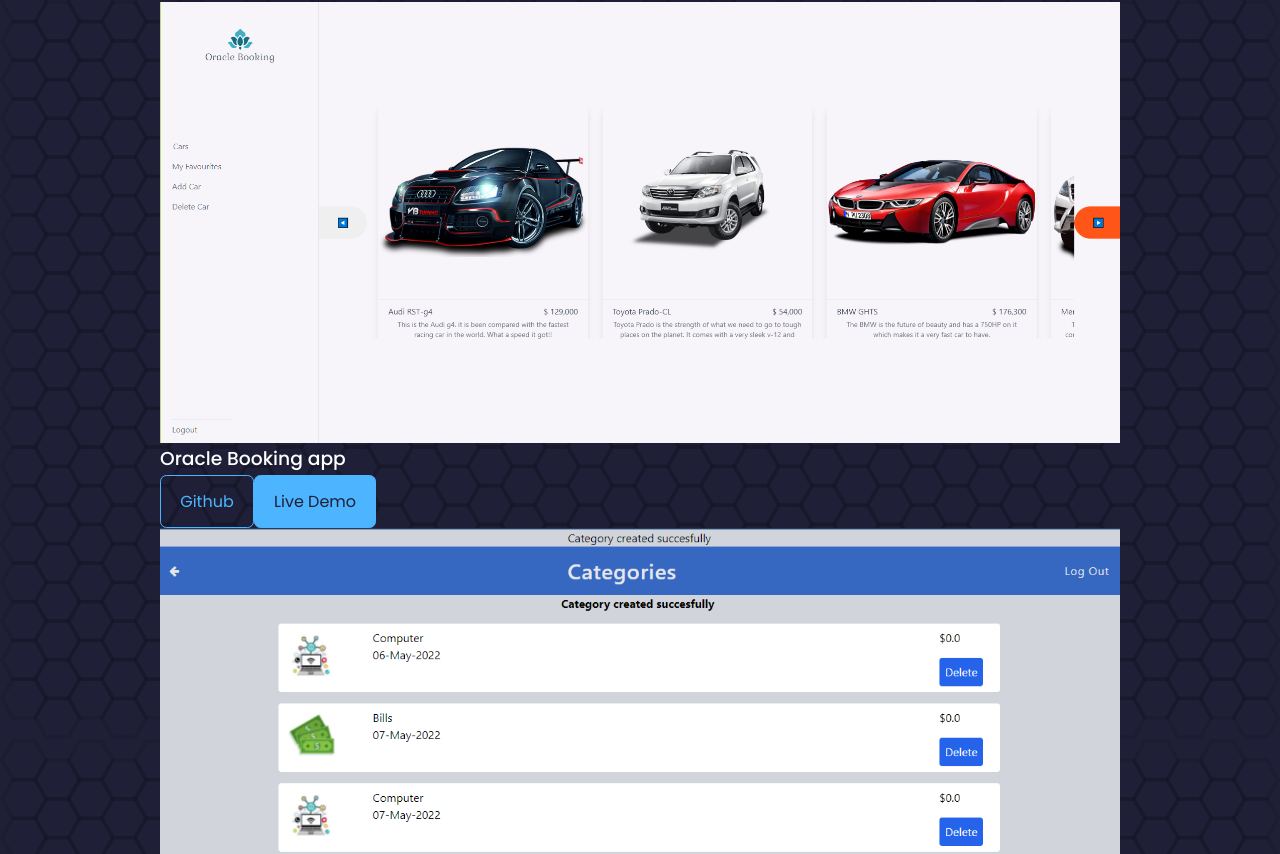
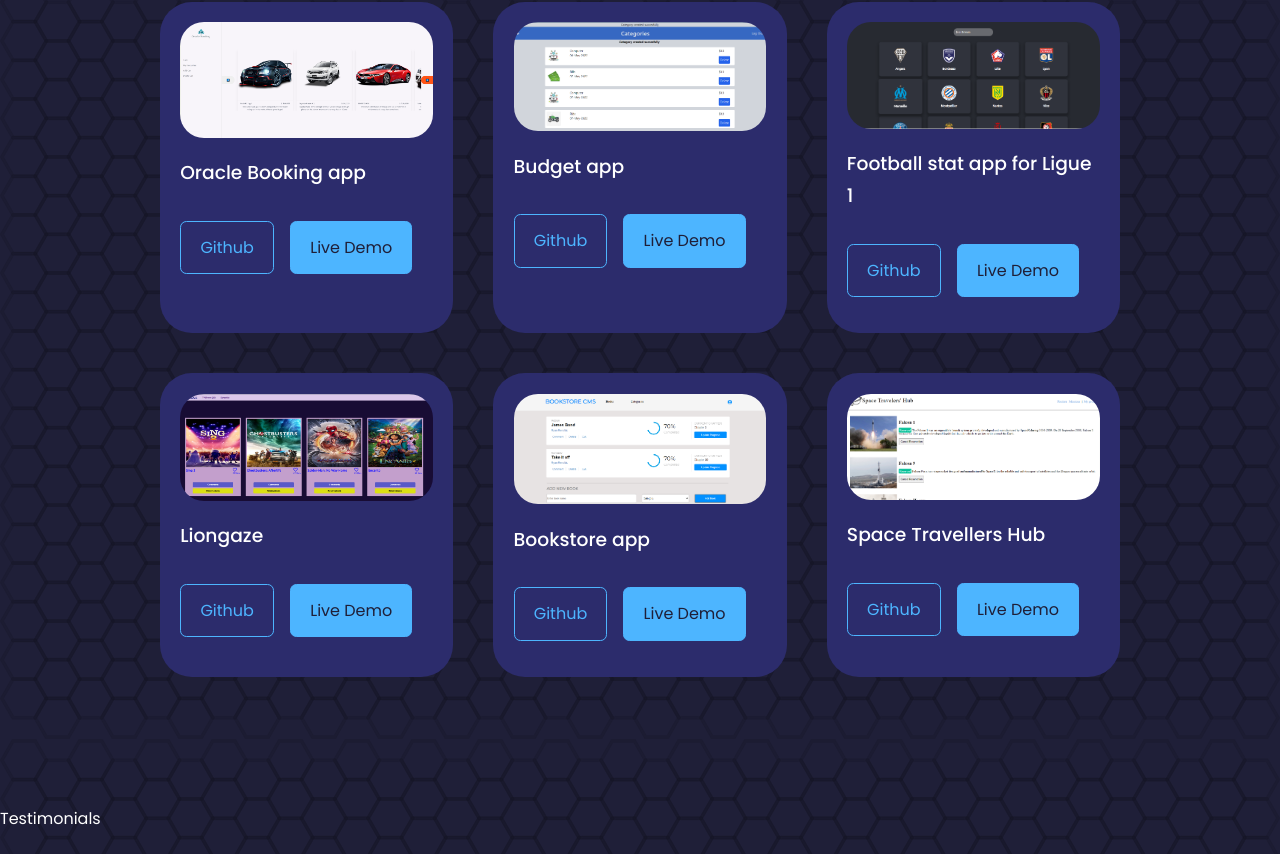
Before and after one commit to chukwuemeka1234/portfolio-victor, a React (Create React App) app: page / in a window 1280 px wide. Shown: the part 3809-4663 px from the top of the page. Built offline with nearby package versions, Linux system fonts and the light colour scheme.

Commit message:
Add styling and projects for portfolio

```diff
--- a/src/components/experience/Experience.jsx
+++ b/src/components/experience/Experience.jsx
@@ -1,3 +1,4 @@
+/* eslint-disable */
 import React from 'react';
 import './experience.css';
 import {BsPatchCheckFill} from 'react-icons/bs';
--- a/src/components/header/CTA.jsx
+++ b/src/components/header/CTA.jsx
@@ -1,3 +1,4 @@
+/* eslint-disable */
 import React from 'react'
 import CV from '../../assets/AveMaria.pdf';
 
--- a/src/components/header/Header.jsx
+++ b/src/components/header/Header.jsx
@@ -1,3 +1,4 @@
+/* eslint-disable */
 import React from 'react';
 import './header.css';
 import CTA from './CTA';
--- a/src/components/nav/Nav.jsx
+++ b/src/components/nav/Nav.jsx
@@ -1,3 +1,4 @@
+/* eslint-disable */
 import React from 'react';
 import './nav.css';
 import {AiOutlineHome} from 'react-icons/ai';
--- a/src/components/portfolio/Portfolio.jsx
+++ b/src/components/portfolio/Portfolio.jsx
@@ -1,3 +1,4 @@
+/* eslint-disable */
 import React from 'react';
 import './portfolio.css';
 import IMG1 from '../../assets/Oracle-portfolio.png';
@@ -7,64 +8,76 @@ import IMG4 from '../../assets/liongaze-portfolio.png';
 import IMG5 from '../../assets/Bookstore-portfolio.png';
 import IMG6 from '../../assets/SpaceHub-portfolio.png';
 
+const data = [
+  {
+    id: 1,
+    image: IMG1,
+    title: 'Oracle Booking app',
+    github: 'https://github.com/chukwuemeka1234/oracle-booking',
+    demo: 'https://protected-ocean-24892.herokuapp.com/',
+  },
+  {
+    id: 2,
+    image: IMG2,
+    title: 'Budget app',
+    github: 'https://github.com/chukwuemeka1234/Budget-app',
+    demo: 'https://salty-retreat-04794.herokuapp.com/',
+  },
+  {
+    id: 3,
+    image: IMG3,
+    title: 'Football stat app for Ligue 1',
+    github: 'https://github.com/chukwuemeka1234/football-stats',
+    demo: 'https://sharp-ardinghelli-96e3e2.netlify.app/',
+  },
+  {
+    id: 4,
+    image: IMG4,
+    title: 'Liongaze',
+    github: 'https://github.com/chukwuemeka1234/liongaze',
+    demo: 'https://elated-saha-e87646.netlify.app/',
+  },
+  {
+    id: 5,
+    image: IMG5,
+    title: 'Bookstore app',
+    github: 'https://github.com/chukwuemeka1234/bookstore',
+    demo: 'https://hardcore-jones-397d6a.netlify.app/',
+  },
+  {
+    id: 6,
+    image: IMG6,
+    title: 'Space Travellers Hub',
+    github: 'https://github.com/chukwuemeka1234/Space-Hub',
+    demo: 'https://stoic-brahmagupta-d3bba7.netlify.app/',
+  },
+]
+
 const Portfolio = () => {
   return (
-    <section id='portfolio'>
+    <section id="portfolio">
       <h5>My Recent Work</h5>
       <h2>Portfolio</h2>
-
       <div className="container portfolio__container">
-        <article>
-          <div className="portfolio__item-image">
-            <img src={IMG1} alt="Oracle app" />
-          </div>
-          <h3>Oracle Booking app</h3>
-          <a href="https://github.com" className='btn' target={'_blank'}>Github</a>
-          <a href="https://github.com" className='btn btn-primary' target={'_blank'}>Live Demo</a>
-        </article>
-        <article>
-          <div className="portfolio__item-image">
-            <img src={IMG2} alt="Budget app" />
-          </div>
-          <h3>Budget app</h3>
-          <a href="https://github.com" className='btn' target={'_blank'}>Github</a>
-          <a href="https://github.com" className='btn btn-primary' target={'_blank'}>Live Demo</a>
-        </article>
-        <article>
-          <div className="portfolio__item-image">
-            <img src={IMG3} alt="Football stat" />
-          </div>
-          <h3>Football stat app for Ligue 1</h3>
-          <a href="https://github.com" className='btn' target={'_blank'}>Github</a>
-          <a href="https://github.com" className='btn btn-primary' target={'_blank'}>Live Demo</a>
-        </article>
-        <article>
-          <div className="portfolio__item-image">
-            <img src={IMG4} alt="Liongaze movies" />
-          </div>
-          <h3>Liongaze</h3>
-          <a href="https://github.com" className='btn' target={'_blank'}>Github</a>
-          <a href="https://github.com" className='btn btn-primary' target={'_blank'}>Live Demo</a>
-        </article>
-        <article>
-          <div className="portfolio__item-image">
-            <img src={IMG5} alt="Bookstore" />
-          </div>
-          <h3>Bookstore app</h3>
-          <a href="https://github.com" className='btn' target={'_blank'}>Github</a>
-          <a href="https://github.com" className='btn btn-primary' target={'_blank'}>Live Demo</a>
-        </article>
-        <article>
-          <div className="portfolio__item-image">
-            <img src={IMG6} alt="Space Travellers" />
-          </div>
-          <h3>Space Travellers Hub</h3>
-          <a href="https://github.com" className='btn' target={'_blank'}>Github</a>
-          <a href="https://github.com" className='btn btn-primary' target={'_blank'}>Live Demo</a>
-        </article>
+        {
+          data.map(({id, image, title, github, demo}) => {
+            return (
+              <article key={id} className='portfolio__item'>
+                <div className="portfolio__item-image">
+                  <img src={image} alt={title} />
+                </div>
+                <h3>{title}</h3>
+                <div className='portfolio__item-CTA'>
+                  <a href={github} className='btn' target={'_blank'}>Github</a>
+                  <a href={demo} className='btn btn-primary' target={'_blank'}>Live Demo</a>
+                </div>
+              </article>
+            );
+          })
+        }
       </div>
     </section>
-  )
-}
+  );
+};
 
-export default Portfolio
+export default Portfolio;
--- a/src/components/portfolio/portfolio.css
+++ b/src/components/portfolio/portfolio.css
@@ -0,0 +1,49 @@
+.portfolio__container {
+  display: grid;
+  grid-template-columns: repeat(3, 1fr);
+  gap: 2.5rem;
+}
+
+.portfolio__item {
+  background: var(--color-bg-variant);
+  padding: 1.2rem;
+  border-radius: 2rem;
+  border: 1px solid transparent;
+  transition: var(--transition);
+}
+
+.portfolio__item:hover {
+  border-color: var(--color-primary-variant);
+  background: transparent;
+}
+
+.portfolio__item-image {
+  border-radius: 1.5rem;
+  overflow: hidden;
+}
+
+.portfolio__item h3 {
+  margin: 1.2rem 0 2rem;
+}
+
+.portfolio__item-CTA {
+  display: flex;
+  gap: 1rem;
+  margin-bottom: 1rem;
+}
+
+/* ====================MEDIA QUERIES (MEDIUM DEVICES) =================== */
+@media screen and (max-width: 1024px) {
+  .portfolio__container {
+    grid-template-columns: 1fr 1fr;
+    gap: 1.2rem;
+  }
+}
+
+/* ====================MEDIA QUERIES (SMALL DEVICES) =================== */
+@media screen and (max-width: 600px) {
+  .portfolio__container {
+    grid-template-columns: 1fr;
+    gap: 1rem;
+  }
+}
--- a/src/components/services/Services.jsx
+++ b/src/components/services/Services.jsx
@@ -1,3 +1,4 @@
+/* eslint-disable */
 import React from 'react';
 import './services.css';
 import {BiCheck} from 'react-icons/bi';
--- a/src/components/testimonials/Testimonials.jsx
+++ b/src/components/testimonials/Testimonials.jsx
@@ -1,3 +1,4 @@
+/* eslint-disable */
 import React from 'react';
 import './testimonials.css';
 
```
Also changed, not shown: src/components/header/HeaderSocials.jsx (+3 -4 lines).
